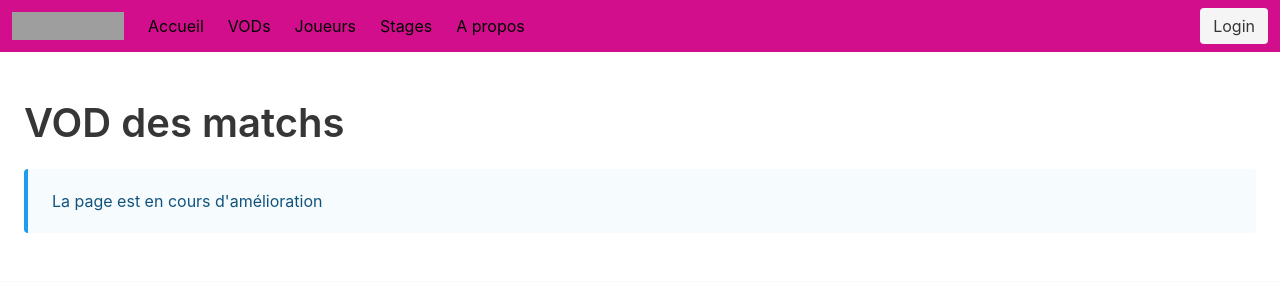
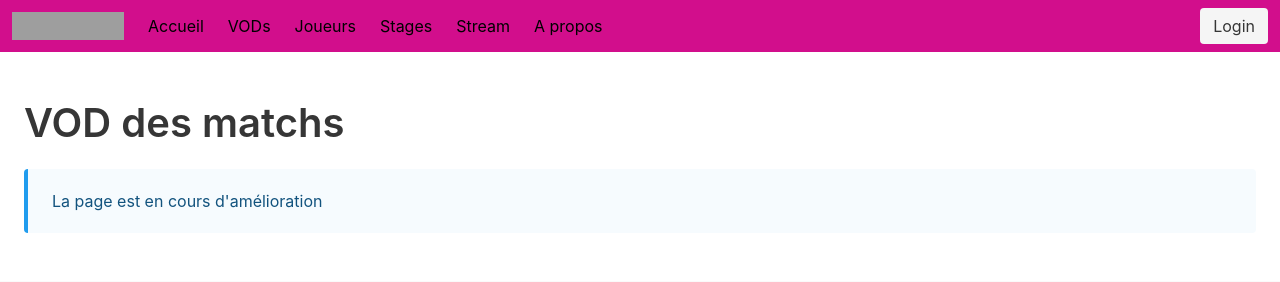
Before and after one commit to L0mens/smash-dijon, a Django app: page /rank/vod in a window 1280 px wide. Shown: the top 282 px of the page. Run offline with Django 3.2, Linux system fonts and the light colour scheme; data comes from the database, SQL or seed files in the repository; data that the repository does not hold is empty; some libraries are stand-ins or nearby versions; grey boxes are pictures that could not be loaded.

Commit message:
Adding stream page

```diff
--- a/ranking/urls.py
+++ b/ranking/urls.py
@@ -16,6 +16,7 @@ urlpatterns = [
     path('logout', views.deconnexion, name='logout'),
     path('profile', views.user_page, name='profile'),
     path('about', views.about, name='about'),
+    path('stream', views.stream, name='stream'),
     path('characters', views.perso_select, name='perso_select'),
     path('characters/save', views.perso_save, name='perso_save'),
     path('stage', views.stage_select, name='stage_select'),
--- a/ranking/views.py
+++ b/ranking/views.py
@@ -62,6 +62,9 @@ def register_user(request):
         return render(request, 'ranking/login.html', locals())
     except :
         return redirect(connexion)
+
+def stream(request):
+    return render(request, 'ranking/stream.html', locals())
 
 def user_page(request):
     if request.user and not request.user.is_anonymous:
--- a/templates/base.html
+++ b/templates/base.html
@@ -43,9 +43,9 @@
         <a class="navbar-item" href="{% url 'stage_select' %}">
           Stages
         </a>
-        <!-- <a class="navbar-item" href="{% url 'perso_select' %}">
-          Personnages
-        </a> -->
+        <a class="navbar-item" href="{% url 'stream' %}">
+          Stream
+        </a>
         <a class="navbar-item" href="{% url 'about' %}">
             A propos
         </a>
```
Also changed, not shown: ranking/templates/ranking/stream.html (added, +8 -0 lines).
